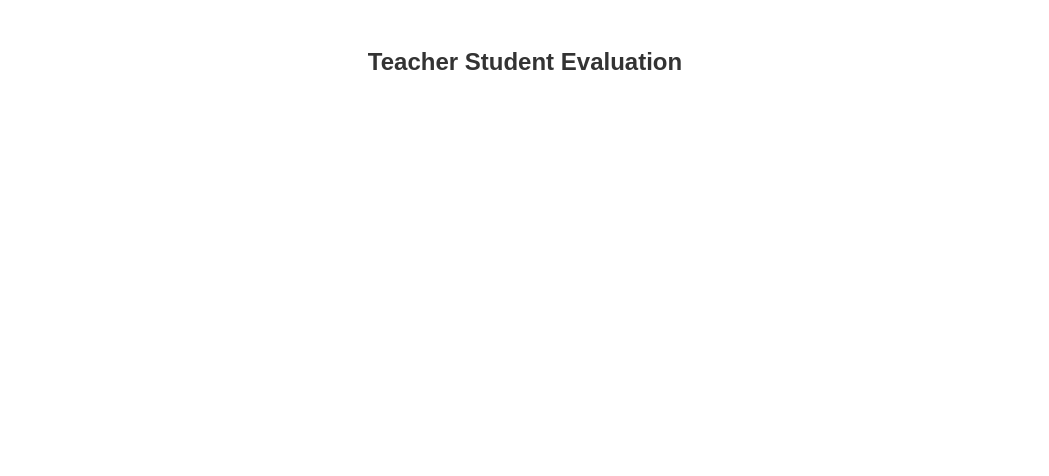
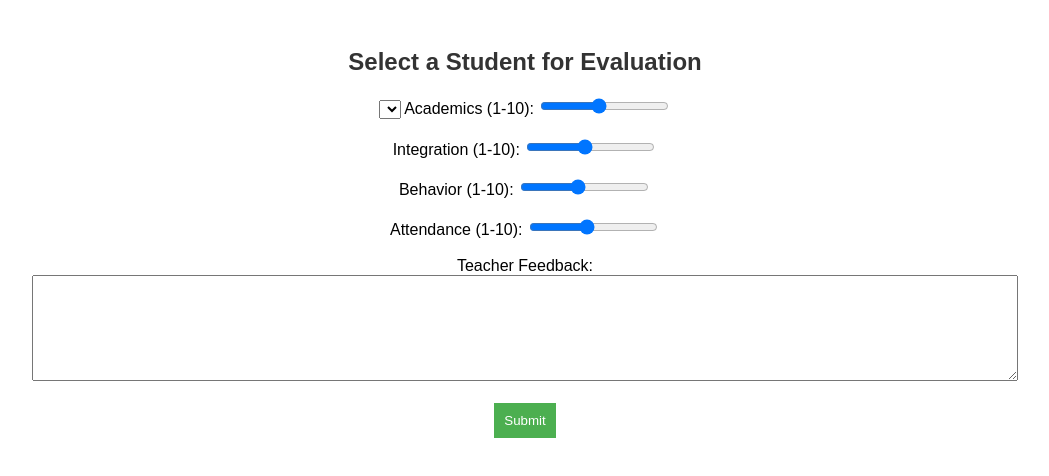
Before and after one commit to ChristianInfluence/student-evaluation, a plain HTML site: page index.html in a window 1280 px wide. Shown: the whole page, without its empty margins (115-1164 px from the left). Drawn offline with Linux system fonts and the light colour scheme.

Commit message:
Update index.html

```diff
--- a/index.html
+++ b/index.html
@@ -1,41 +1,29 @@
 <!DOCTYPE html>
-<html lang="en">
+<html>
 <head>
-    <meta charset="UTF-8">
-    <meta name="viewport" content="width=device-width, initial-scale=1.0">
   <title>Student Evaluation</title>
   <link rel="stylesheet" href="styles.css">
-    <script src="https://apis.google.com/js/platform.js" async defer></script>
-    <meta name="google-signin-client_id" content="1027149487828-q084n731q54h59f54l2f098999079q6l.apps.googleusercontent.com">
 </head>
 <body>
 
-    <h2>Teacher Student Evaluation</h2>
-
-    <!-- Google Sign-In -->
-    <div class="g-signin2" data-onsuccess="onSignIn" data-theme="dark"></div>
-
-    <!-- Main Form -->
-    <div id="content" style="display: none;">
-        <h3>Select Student</h3>
+  <div id="content">
+    <h2>Select a Student for Evaluation</h2>
     <select id="studentSelect"></select>
 
-        <h3>Evaluation Criteria (1-10)</h3>
+    <label for="academics">Academics (1-10):</label>
+    <input type="range" id="academics" min="1" max="10" value="5"><br><br>
 
-        <label>Academics:</label>
-        <input type="range" id="academics" min="1" max="10" value="5"><br>
+    <label for="integration">Integration (1-10):</label>
+    <input type="range" id="integration" min="1" max="10" value="5"><br><br>
 
-        <label>Integration:</label>
-        <input type="range" id="integration" min="1" max="10" value="5"><br>
+    <label for="behavior">Behavior (1-10):</label>
+    <input type="range" id="behavior" min="1" max="10" value="5"><br><br>
 
-        <label>Behavior:</label>
-        <input type="range" id="behavior" min="1" max="10" value="5"><br>
+    <label for="attendance">Attendance (1-10):</label>
+    <input type="range" id="attendance" min="1" max="10" value="5"><br><br>
 
-        <label>Attendance:</label>
-        <input type="range" id="attendance" min="1" max="10" value="5"><br>
-
-        <h3>Feedback</h3>
-        <textarea id="feedback" placeholder="Enter feedback here..."></textarea><br>
+    <label for="feedback">Teacher Feedback:</label><br>
+    <textarea id="feedback"></textarea><br><br>
 
     <button id="submitButton">Submit</button>
   </div>
```
Lines whose indentation alone changed are shown as unchanged.
